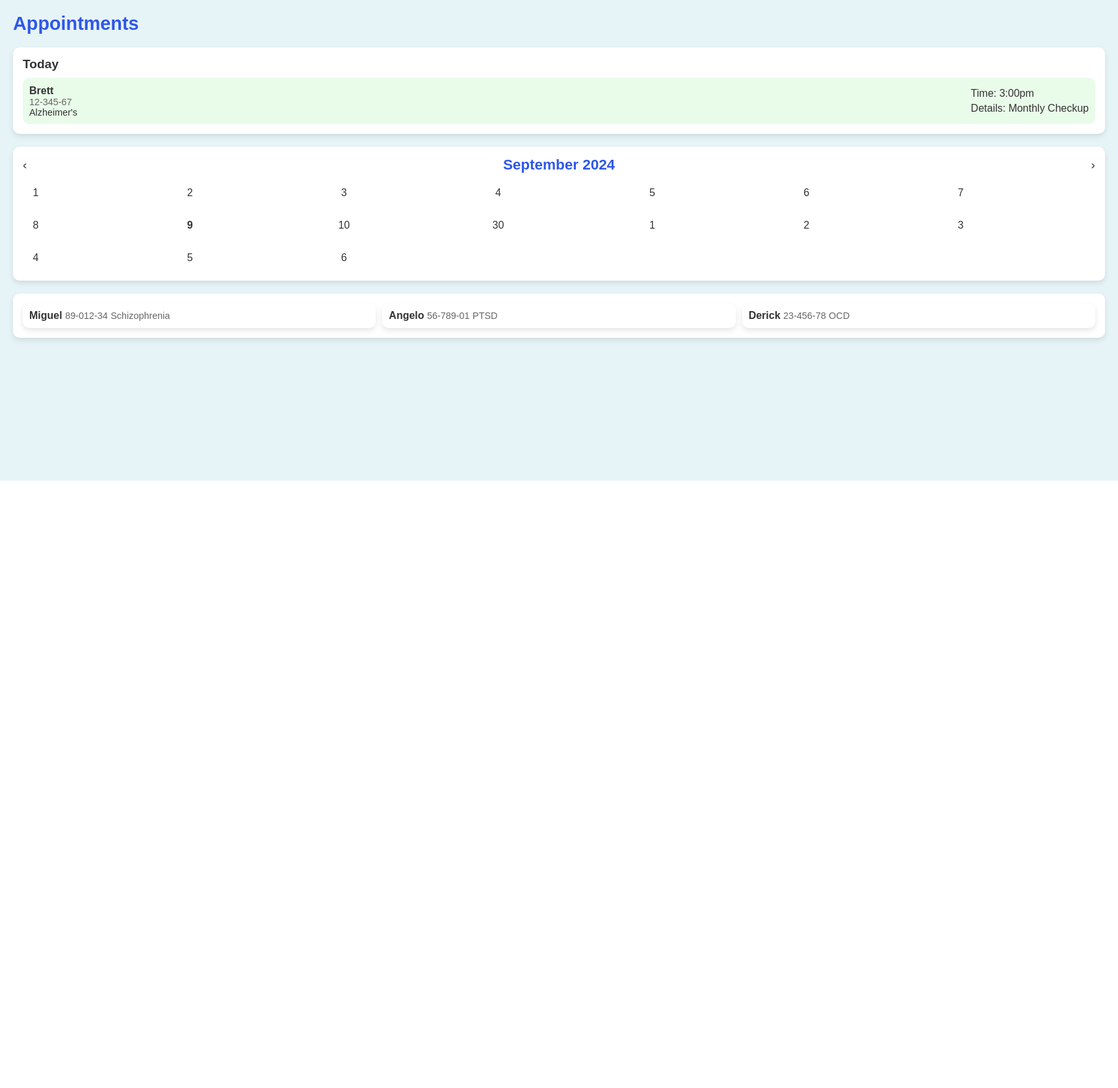
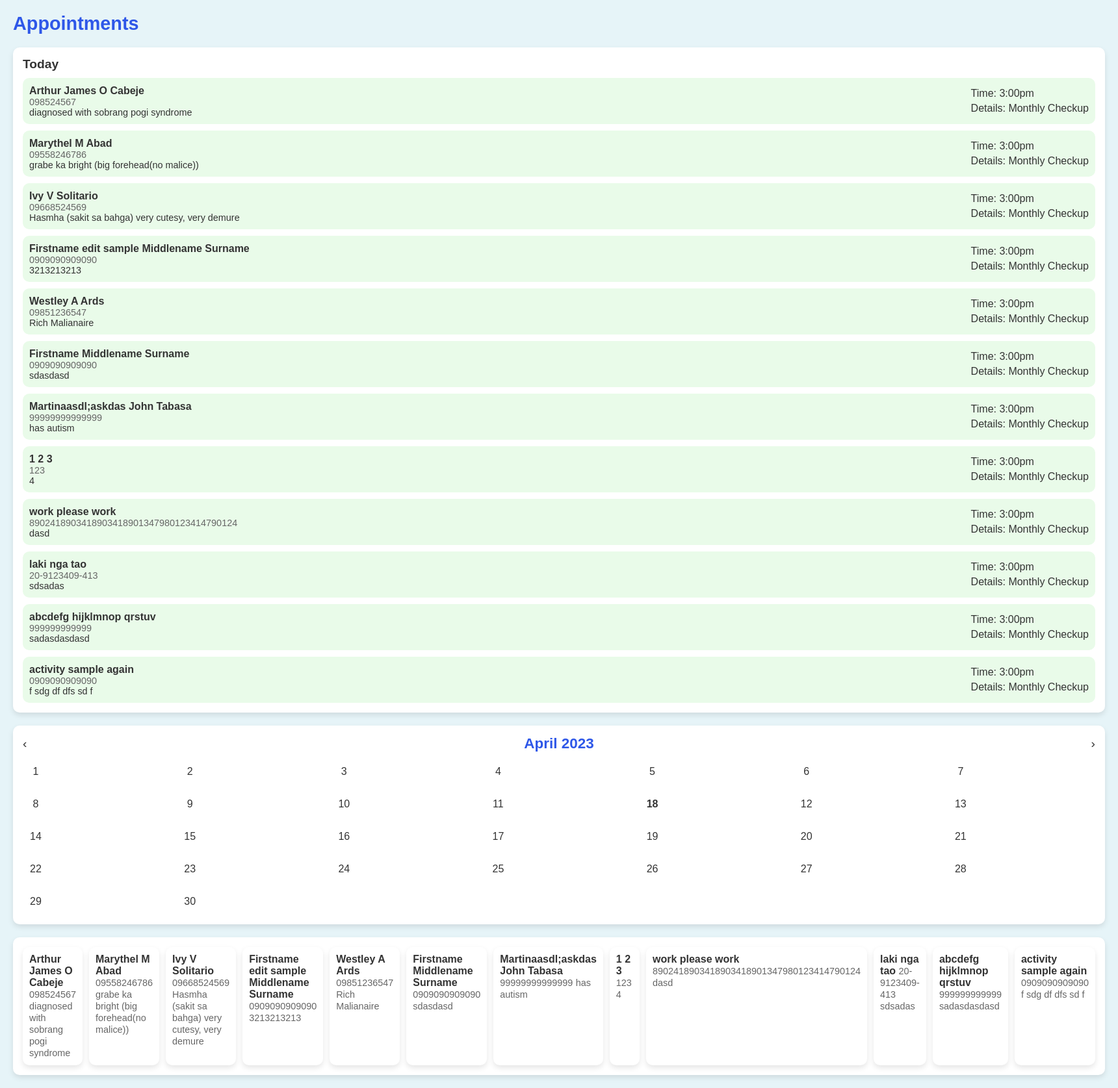
Before and after one commit to bardatt1/ArdaJacaQuietaRepo, a Django app: template prms/doctor/templates/appointments.html in a window 1720 px wide. Shown: the part 60-1735 px from the top of the page at 65% size. Before the commit the page ends 800 px from the top, so only its background shows below. Run offline with Django 5.2, Linux system fonts and the light colour scheme; the template is opened without the code that fills it: values named after a table or form of the project are taken from there, others are empty; data comes from the database, SQL or seed files in the repository.

Commit message:
minor changes for appointments

```diff
--- a/prms/doctor/static/appointments.css
+++ b/prms/doctor/static/appointments.css
@@ -141,7 +141,7 @@
   }
 
   .active-day {
-    background-color: #7ac4e6;
+    background-color: #0C9BD8;
     color: #fff;
     font-weight: bold;
   }
--- a/prms/doctor/templates/appointments.html
+++ b/prms/doctor/templates/appointments.html
@@ -22,27 +22,30 @@
 
     <section class="today-section">
       <h3 class="today-title">Today</h3>
+      {% for patient in patients %}
       <div class="appointment-card">
         <div class="patient-info">
-          <span class="patient-name">Brett</span>
-          <span class="patient-id">12-345-67</span>
-          <span class="patient-condition">Alzheimer's</span>
+          <span class="patient-name">{{ patient.first_name }} {{ patient.middle_name }} {{ patient.last_name }}</span>
+          <span class="patient-id">{{ patient.phone_number }}</span>
+          <span class="patient-condition">{{ patient.medical_history }}</span>
         </div>
         <div class="appointment-details">
           <p>Time: <span>3:00pm</span></p>
           <p>Details: <span>Monthly Checkup</span></p>
         </div>
       </div>
+      {% empty %}
+      <p>No appointments scheduled for today.</p>
+      {% endfor %}
     </section>
 
     <section class="calendar-section">
       <div class="calendar-header">
         <button class="nav-arrow">‹</button>
-        <h3>September 2024</h3>
+        <h3>April 2023</h3>
         <button class="nav-arrow">›</button>
       </div>
       <div class="calendar-grid">
-        <!-- Calendar days -->
         <div>1</div>
         <div>2</div>
         <div>3</div>
@@ -51,35 +54,41 @@
         <div>6</div>
         <div>7</div>
         <div>8</div>
-        <div class="active-day">9</div>
+        <div>9</div>
         <div>10</div>
-        <!-- ... Continue days as shown in the design ... -->
+        <div>11</div>
+        <div class="active-day">18</div>
+        <div>12</div>
+        <div>13</div>
+        <div>14</div>
+        <div>15</div>
+        <div>16</div>
+        <div>17</div>
+        <div>19</div>
+        <div>20</div>
+        <div>21</div>
+        <div>22</div>
+        <div>23</div>
+        <div>24</div>
+        <div>25</div>
+        <div>26</div>
+        <div>27</div>
+        <div>28</div>
+        <div>29</div>
         <div>30</div>
-        <div class="next-month-day">1</div>
-        <div class="next-month-day">2</div>
-        <div class="next-month-day">3</div>
-        <div class="next-month-day">4</div>
-        <div class="next-month-day">5</div>
-        <div class="next-month-day">6</div>
       </div>
     </section>
 
     <section class="patients-section">
+      {% for patient in patients %}
       <div class="patient-card">
-        <span class="patient-name">Miguel</span>
-        <span class="patient-id">89-012-34</span>
-        <span class="patient-condition">Schizophrenia</span>
+        <span class="patient-name">{{ patient.first_name }} {{ patient.middle_name }} {{ patient.last_name }}</span>
+        <span class="patient-id">{{ patient.phone_number }}</span>
+        <span class="patient-condition">{{ patient.medical_history }}</span>
       </div>
-      <div class="patient-card">
-        <span class="patient-name">Angelo</span>
-        <span class="patient-id">56-789-01</span>
-        <span class="patient-condition">PTSD</span>
-      </div>
-      <div class="patient-card">
-        <span class="patient-name">Derick</span>
-        <span class="patient-id">23-456-78</span>
-        <span class="patient-condition">OCD</span>
-      </div>
+      {% empty %}
+      <p>No patients found.</p>
+      {% endfor %}
     </section>
   </main>
 </body>
```
Also changed, not shown: prms/doctor/templates/add_patient.html (+7 -0 lines), prms/doctor/templates/home.html (+17 -4 lines).
